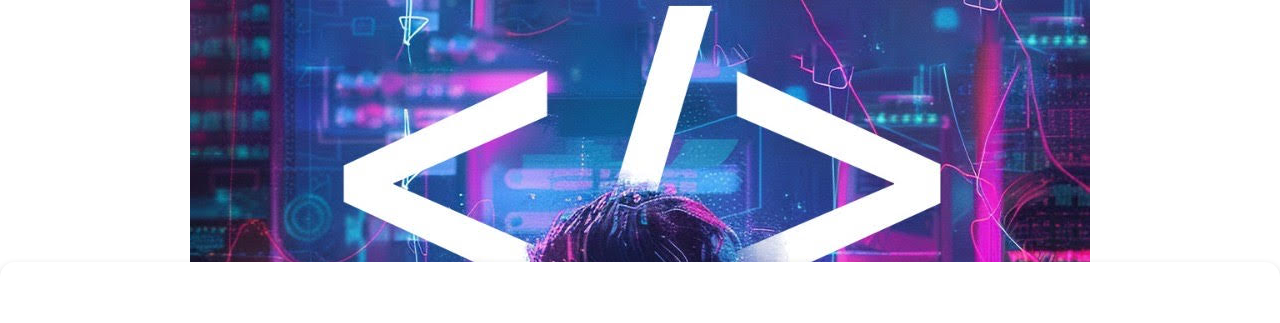
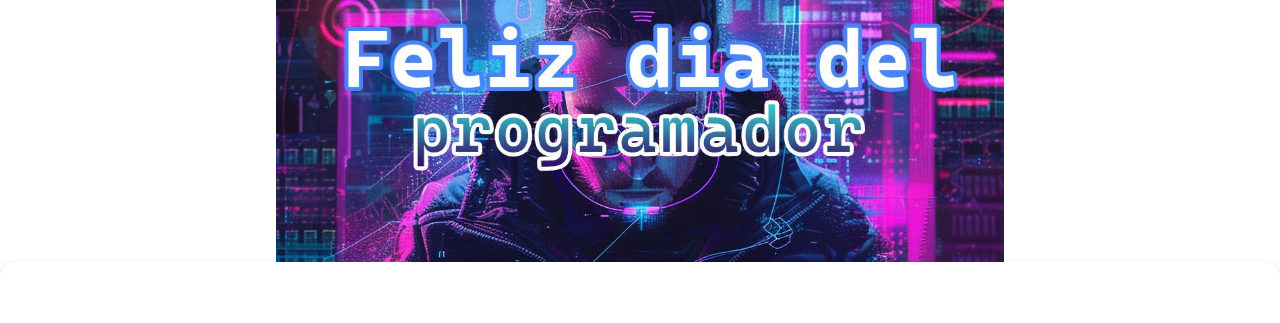
Before and after one commit to Cestarck/programmersday, a plain HTML site: page index.html in a window 1280 px wide. Shown: the top 323 px of the page. Drawn offline with Linux system fonts and the light colour scheme.

Commit message:
cambios de imagen

```diff
--- a/index.html
+++ b/index.html
@@ -12,10 +12,12 @@
         <p id="mensaje"></p>
         <div id="confetti-container"></div> </div>
     </div>
+
+    <script src="script.js"></script>
+</body>
+<footer>
     <div class="agradecimiento">
         <p>¡Gracias a todos los programadores de IDR por hacer posible el mundo digital! ¡Feliz Día del Programador!</p>
     </div>
-    <script src="script.js"></script>
-</body>
-
+</footer>
 </html>
--- a/style.css
+++ b/style.css
@@ -10,8 +10,8 @@ body {
 
 body {
 
-    background-image: url('prog.jpg');
-    background-size: auto;
+    background-image: url('prog2.jpg');
+    background-size: contain;
     background-position: center;
     background-repeat: no-repeat;
 }
```
Also changed, not shown: prog2.jpg (added).
